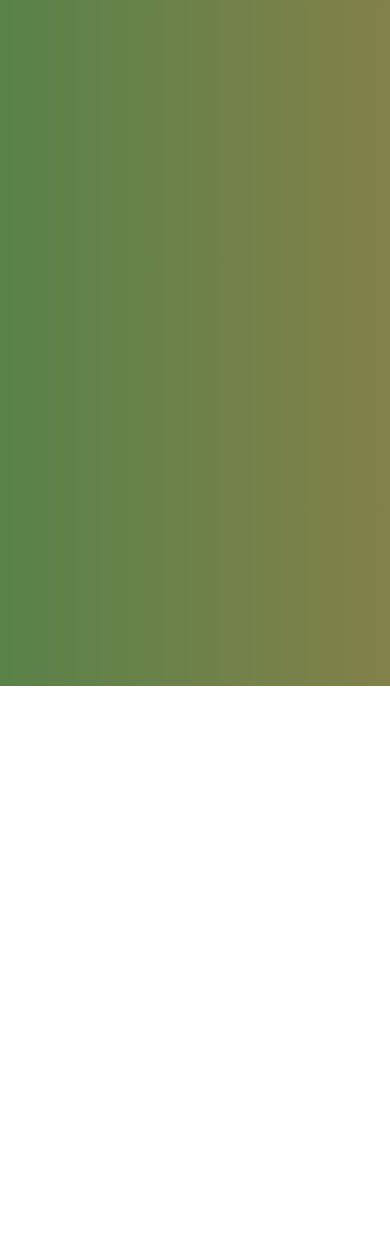
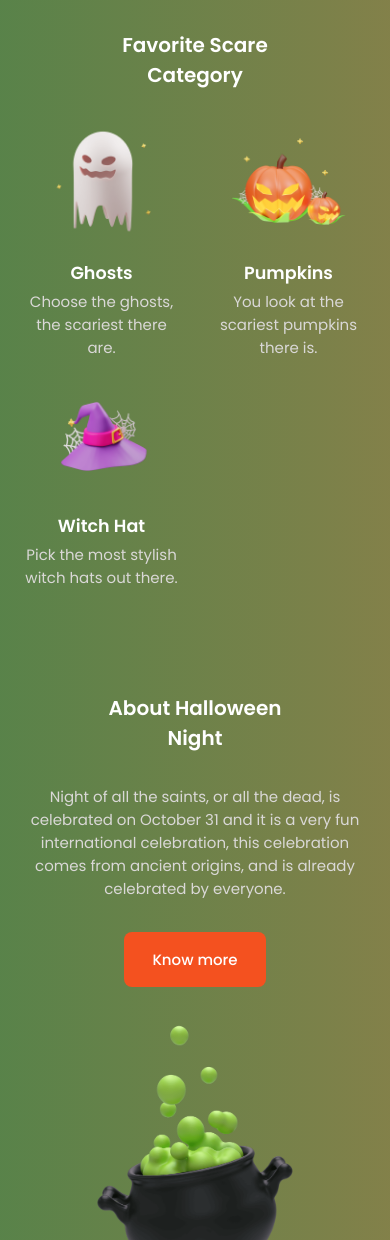
Before and after one commit to alberto120495/Halloween-website-html-css-js, a plain HTML site: page index.html in a window 390 px wide. Shown: the part 760-2000 px from the top of the page. Before the commit the page ends 1446 px from the top, so only its background shows below. Drawn offline with nearby package versions, Linux system fonts and the light colour scheme.

Commit message:
category and about responsive mode completed

```diff
--- a/assets/css/styles.css
+++ b/assets/css/styles.css
@@ -235,6 +235,10 @@ button {
 
 /* Change background header */
 
+.scroll-header {
+  background: var(--container-color);
+}
+
 /* Active link */
 
 /*=============== HOME ===============*/
@@ -371,9 +375,45 @@ button {
 }
 
 /*=============== CATEGORY ===============*/
+.category__container {
+  grid-template-columns: repeat(2, 1fr);
+  gap: 1rem 2rem;
+}
+.category__data {
+  text-align: center;
+}
+
+.category__img {
+  width: 120px;
+  margin-bottom: var(--mb-0-75);
+  transition: 0.3s;
+}
+
+.category__title {
+  margin-bottom: var(--mb-0-25);
+}
+
+.category__data:hover .category__img {
+  transform: translateY(-0.5rem);
+}
 
 /*=============== ABOUT ===============*/
 
+.about__container {
+  row-gap: 2rem;
+}
+.about__data {
+  text-align: center;
+}
+
+.about__description {
+  margin-bottom: var(--mb-2);
+}
+
+.about__img {
+  width: 200px;
+  justify-self: center;
+}
 /*=============== TRICK OR TREAT ===============*/
 
 /*=============== DISCOUNT ===============*/
--- a/assets/js/main.js
+++ b/assets/js/main.js
@@ -41,7 +41,13 @@ let homeSwiper = new Swiper(".home-swiper", {
 });
 
 /*=============== CHANGE BACKGROUND HEADER ===============*/
-
+function scrollHeader() {
+  const header = document.getElementById("header");
+  // When the scroll is greater than 100 viewport height, add the scroll-header class to the header tag
+  if (this.scrollY >= 50) header.classList.add("scroll-header");
+  else header.classList.remove("scroll-header");
+}
+window.addEventListener("scroll", scrollHeader);
 /*=============== NEW SWIPER ===============*/
 
 /*=============== SCROLL SECTIONS ACTIVE LINK ===============*/
--- a/index.html
+++ b/index.html
@@ -200,10 +200,67 @@
       </section>
 
       <!--==================== CATEGORY ====================-->
-      <section class="section category"></section>
+      <section class="section category">
+        <h2 class="section__title">
+          Favorite Scare <br />
+          Category
+        </h2>
+        <div class="category__container container grid">
+          <div class="category__data">
+            <img
+              src="assets/img/category1-img.png"
+              alt=""
+              class="category__img"
+            />
+            <h3 class="category__title">Ghosts</h3>
+            <p class="category__description">
+              Choose the ghosts, the scariest there are.
+            </p>
+          </div>
+          <div class="category__data">
+            <img
+              src="assets/img/category2-img.png"
+              alt=""
+              class="category__img"
+            />
+            <h3 class="category__title">Pumpkins</h3>
+            <p class="category__description">
+              You look at the scariest pumpkins there is.
+            </p>
+          </div>
+          <div class="category__data">
+            <img
+              src="assets/img/category3-img.png"
+              alt=""
+              class="category__img"
+            />
+            <h3 class="category__title">Witch Hat</h3>
+            <p class="category__description">
+              Pick the most stylish witch hats out there.
+            </p>
+          </div>
+        </div>
+      </section>
 
       <!--==================== ABOUT ====================-->
-      <section class="section about" id="about"></section>
+      <section class="section about" id="about">
+        <div class="about__container container grid">
+          <div class="about__data">
+            <h2 class="section__title about__title">
+              About Halloween <br />
+              Night
+            </h2>
+            <p class="about__description">
+              Night of all the saints, or all the dead, is celebrated on October
+              31 and it is a very fun international celebration, this
+              celebration comes from ancient origins, and is already celebrated
+              by everyone.
+            </p>
+            <a href="" class="button">Know more</a>
+          </div>
+          <img src="assets/img/about-img.png" alt="" class="about__img" />
+        </div>
+      </section>
 
       <!--==================== TRICK OR TREAT ====================-->
       <section class="section trick" id="trick"></section>
```
